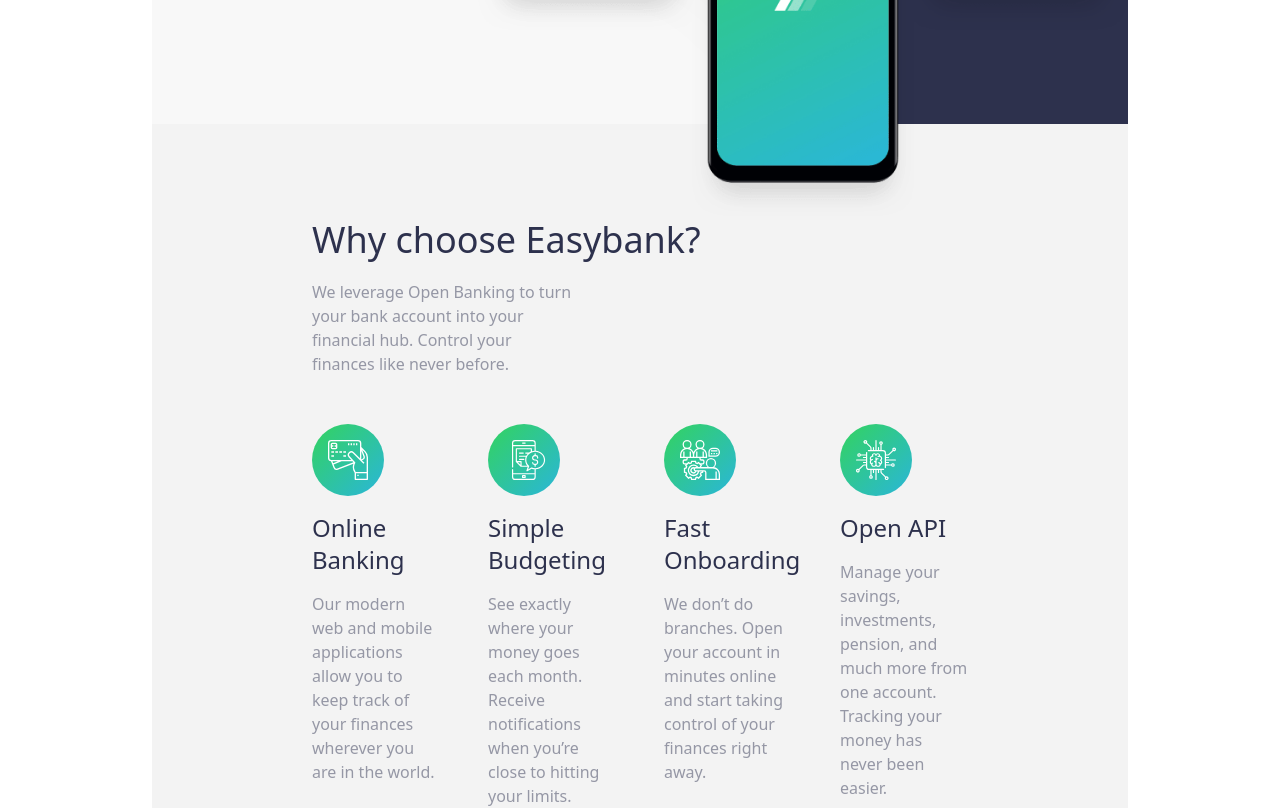
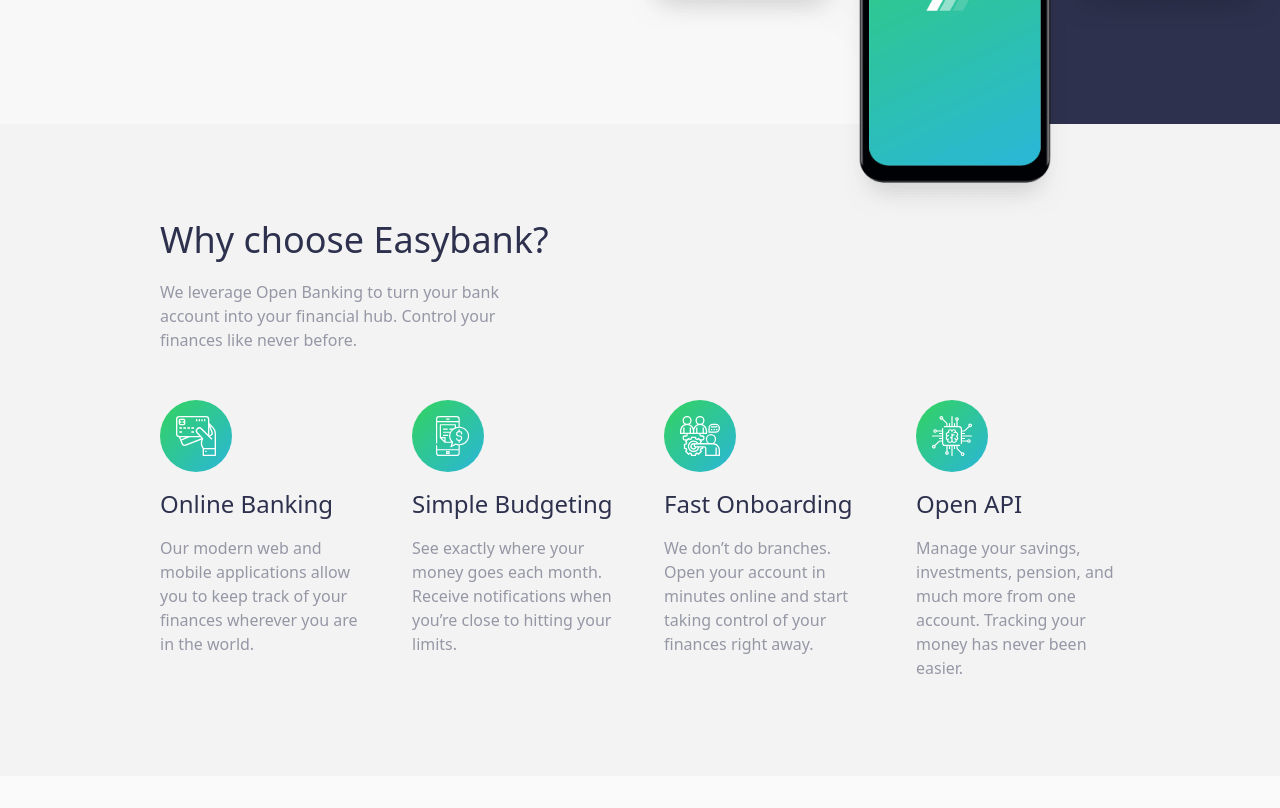
Before and after one commit to KingJosephI/easy-bank-next-website, a Next.js app: page / in a window 1280 px wide. Shown: the part 540-1348 px from the top of the page. Built offline with nearby package versions, Linux system fonts and the light colour scheme.

Commit message:
rafactor: restructure the Features component

```diff
--- a/app/components/Articles/index.tsx
+++ b/app/components/Articles/index.tsx
@@ -3,6 +3,8 @@
 // import imageCurrency from "../images/image-currency.jpg";
 // import imagePlane from "../images/image-plane.jpg";
 // import imageRestaurant from "../images/image-restaurant.jpg";
+"use client";
+
 import ArticleHeading from "./ArticleHeading";
 import ArticleList from "./ArticleList";
 
--- a/app/components/Features.tsx
+++ /dev/null
@@ -1,65 +0,0 @@
-import Image from "next/image";
-import iconBudgeting from "../images/icon-budgeting.svg";
-import iconOnline from "../images/icon-online.svg";
-import iconApi from "../images/icon-api.svg";
-import iconOnboarding from "../images/icon-onboarding.svg";
-
-const Features = () => {
-  return (
-    <section className="features bg-whiteSmoke bg-opacity-90 px-12 py-24 text-center text-gray md:text-left md:px-24 lg:px-40">
-      <div className="mb-12">
-        <h2 className="text-3xl text-blue font-normal w-64 mx-auto pb-5 md:mx-0 md:w-full md:text-4xl">
-          Why choose Easybank?
-        </h2>
-        <p className="md:w-2/5">
-          We leverage Open Banking to turn your bank account into your financial
-          hub. Control your finances like never before.
-        </p>
-      </div>
-      <div className="flex flex-col gap-12 md:grid md:grid-cols-2 lg:grid-cols-4">
-        <article className="flex flex-col items-center gap-4 md:items-start">
-          <div>
-            <Image src={iconOnline} alt="" />
-          </div>
-          <h3 className="text-blue text-2xl">Online Banking</h3>
-          <p>
-            Our modern web and mobile applications allow you to keep track of
-            your finances wherever you are in the world.
-          </p>
-        </article>
-        <article className="flex flex-col items-center gap-4 md:items-start">
-          <div>
-            <Image src={iconBudgeting} alt="" />
-          </div>
-          <h3 className="text-blue text-2xl">Simple Budgeting</h3>
-          <p>
-            See exactly where your money goes each month. Receive notifications
-            when you’re close to hitting your limits.
-          </p>
-        </article>
-        <article className="flex flex-col items-center gap-4 md:items-start">
-          <div>
-            <Image src={iconOnboarding} alt="" />
-          </div>
-          <h3 className="text-blue text-2xl">Fast Onboarding</h3>
-          <p>
-            We don’t do branches. Open your account in minutes online and start
-            taking control of your finances right away.
-          </p>
-        </article>
-        <article className="flex flex-col items-center gap-4 md:items-start">
-          <div>
-            <Image src={iconApi} alt="" />
-          </div>
-          <h3 className="text-blue text-2xl">Open API</h3>
-          <p>
-            Manage your savings, investments, pension, and much more from one
-            account. Tracking your money has never been easier.
-          </p>
-        </article>
-      </div>
-    </section>
-  );
-};
-
-export default Features;
--- /dev/null
+++ b/app/components/Features/FeatureCard.tsx
@@ -0,0 +1,21 @@
+import Image, { StaticImageData } from "next/image";
+
+interface Feature {
+  illustration: StaticImageData;
+  title: string;
+  description: string;
+}
+
+const FeatureCard = ({ illustration, title, description }: Feature) => {
+  return (
+    <article className="flex flex-col items-center gap-4 md:items-start">
+      <div>
+        <Image src={illustration} alt="" />
+      </div>
+      <h3 className="text-blue text-2xl">{title}</h3>
+      <p>{description}</p>
+    </article>
+  );
+};
+
+export default FeatureCard;
--- /dev/null
+++ b/app/components/Features/FeatureHeading.tsx
@@ -0,0 +1,15 @@
+const FeatureHeading = () => {
+  return (
+    <div className="mb-12">
+      <h2 className="text-3xl text-blue font-normal w-64 mx-auto pb-5 md:mx-0 md:w-full md:text-4xl">
+        Why choose Easybank?
+      </h2>
+      <p className="md:w-2/5">
+        We leverage Open Banking to turn your bank account into your financial
+        hub. Control your finances like never before.
+      </p>
+    </div>
+  );
+};
+
+export default FeatureHeading;
--- /dev/null
+++ b/app/components/Features/FeatureList.tsx
@@ -0,0 +1,19 @@
+import FeatureCard from "./FeatureCard";
+import { articles } from "./data";
+
+const FeatureList = () => {
+  return (
+    <div className="flex flex-col gap-12 md:grid md:grid-cols-2 lg:grid-cols-4">
+      {articles.map(({ id, title, description, illustration }) => (
+        <FeatureCard
+          key={id}
+          title={title}
+          description={description}
+          illustration={illustration}
+        />
+      ))}
+    </div>
+  );
+};
+
+export default FeatureList;
--- /dev/null
+++ b/app/components/Features/data.ts
@@ -0,0 +1,35 @@
+import iconBudgeting from "../../images/icon-budgeting.svg";
+import iconOnline from "../../images/icon-online.svg";
+import iconApi from "../../images/icon-api.svg";
+import iconOnboarding from "../../images/icon-onboarding.svg";
+
+export const articles = [
+    {
+      id: 1,
+      title: "Online Banking",
+      description:
+        "Our modern web and mobile applications allow you to keep track of your finances wherever you are in the world.",
+      illustration: iconOnline,
+    },
+    {
+      id: 2,
+      title: "Simple Budgeting",
+      description:
+        "See exactly where your money goes each month. Receive notifications when you’re close to hitting your limits.",
+      illustration: iconBudgeting,
+    },
+    {
+      id: 3,
+      title: "Fast Onboarding",
+      description:
+        "We don’t do branches. Open your account in minutes online and start taking control of your finances right away.",
+      illustration: iconOnboarding,
+    },
+    {
+      id: 4,
+      title: "Open API",
+      description:
+        "Manage your savings, investments, pension, and much more from one account. Tracking your money has never been easier.",
+      illustration: iconApi,
+    },
+  ];
--- /dev/null
+++ b/app/components/Features/index.tsx
@@ -0,0 +1,13 @@
+import FeatureHeading from "./FeatureHeading";
+import FeatureList from "./FeatureList";
+
+const Features = () => {
+  return (
+    <section className="features bg-whiteSmoke bg-opacity-90 px-12 py-24 text-center text-gray md:text-left md:px-24 lg:px-40">
+      <FeatureHeading />
+      <FeatureList />
+    </section>
+  );
+};
+
+export default Features;
--- a/app/components/Footer.tsx
+++ b/app/components/Footer.tsx
@@ -1,6 +1,7 @@
+"use client";
+
 import Image from "next/image";
 import logo from "../images/logo-footer.svg";
-// import iconTwitter from "../images/icon-twitter.svg";
 import {
   FaTwitter,
   FaPinterest,
--- a/app/components/Hero.tsx
+++ b/app/components/Hero.tsx
@@ -1,3 +1,5 @@
+"use client";
+
 import Image from "next/image";
 import mockups from "../images/image-mockups.png";
 
--- a/app/components/Navbar.tsx
+++ b/app/components/Navbar.tsx
@@ -1,16 +1,39 @@
+"use client";
+import { useEffect, useState } from "react";
 import Image from "next/image";
 import Link from "next/link";
 import logo from "../images/logo.svg";
 
 const Navbar = () => {
+  const [isVisible, setIsVisible] = useState(false);
+  const [windowSize, setWindowSize] = useState(window.innerWidth);
+
+  const displayMobileMenu = () => {
+    setIsVisible(!isVisible);
+  };
+
+  useEffect(() => {
+    window.addEventListener("resize", () => {
+      setWindowSize(window.innerWidth);
+    });
+    if (windowSize >= 480) {
+      setIsVisible(false);
+    }
+  }, [windowSize]);
   return (
     <nav
-      className={`sticky z-10 w-full  px-12 bg-white mx-auto flex h-16 items-center justify-between  md:px-24 lg:px-40`}
+      className={`sticky sm:relative z-10 w-full px-12 bg-white mx-auto flex h-16 items-center justify-between  md:px-24 lg:px-40`}
     >
       <div>
         <Image src={logo} alt="logo" width={139} height={20} />
       </div>
-      <ul className="hidden md:flex gap-6 h-16 [&>*]:pt-4">
+      <ul
+        className={`md:flex menu gap-6 h-16 [&>*]:pt-4 ${
+          isVisible
+            ? "block absolute rounded top-20 right-1/4 text-center [&>li>*]:text-blue bg-white overflow-hidden h-60 w-1/2"
+            : "hidden"
+        }`}
+      >
         <li className="menu__item">
           <Link href="#">Home</Link>
         </li>
@@ -34,11 +57,14 @@
         Request Invite
       </a>
 
-      <div className="md:hidden hamburger">
+      <button
+        className="md:hidden hamburger block h-8 cursor-pointer"
+        onClick={displayMobileMenu}
+      >
         <span className="hamburger-top"></span>
         <span className="hamburger-middle"></span>
         <span className="hamburger-bottom"></span>
-      </div>
+      </button>
     </nav>
   );
 };
--- a/app/globals.css
+++ b/app/globals.css
@@ -2,24 +2,43 @@
 @tailwind components;
 @tailwind utilities;
 
+body {
+  max-width: 1440px;
+}
+
+.menu {
+   /* position: absolute; */
+  /* top: 100px;
+  text-align: center;
+  left: 50%;
+  right: 50%;  */
+  /* top: 100px;
+
+  height: 100%;
+  width: 100%; */
+/* background-color: black; */
+
+}
 .menu__item {
  cursor: pointer ;
  color: #9597A5;
+ border-bottom: 4px solid;
+ border-color: transparent;
 }
 
 .menu__item:hover {
   color: #2D314D;
-  border-bottom: 4px solid;
   border-image-slice: 1 ;
   border-image-source: linear-gradient(135deg, #33D35E 0%, #2AB6D9 99.58%);
 }
 
-.hamburger-top, .hamburger-middle, .hamburger-bottom {
+.hamburger-top,
+.hamburger-middle,
+.hamburger-bottom {
   display: block;
   width: 30px;
   height: 2px;
   background-color: #2D314D;
-  cursor: pointer;
 }
 
 .hamburger-middle{
@@ -31,29 +50,18 @@
 }
 
 .hero {
-  /* background-image: url('./images/bg-intro-desktop.svg');
+  background-image: url('./images/bg-intro-mobile.svg');
   background-repeat: no-repeat;
-  background-size: 1100px;
-  background-position: top -200px right -300px;  */
-
-    background-image: url('./images/bg-intro-mobile.svg');
-      background-repeat: no-repeat;
-      background-size: 100%;
-
+  background-size: 100%;
 }
 
 .mockup {
   width: 650px;
 }
 
-
 @media screen and (width>=967px){
   .hero {
-    /* background-image: url('./images/bg-intro-mobile.svg');
-    background-repeat: no-repeat;
-    background-size: 100%; */
-  background-image: url('./images/bg-intro-desktop.svg');
-    /* background-repeat: no-repeat; */
+    background-image: url('./images/bg-intro-desktop.svg');
     background-size: 1100px;
     background-position: top -200px right -300px;
   }
--- a/app/layout.tsx
+++ b/app/layout.tsx
@@ -12,7 +12,7 @@
 }) {
   return (
     <html lang="en">
-      <body className="container mx-auto">{children}</body>
+      <body className="mx-auto">{children}</body>
     </html>
   );
 }
```
